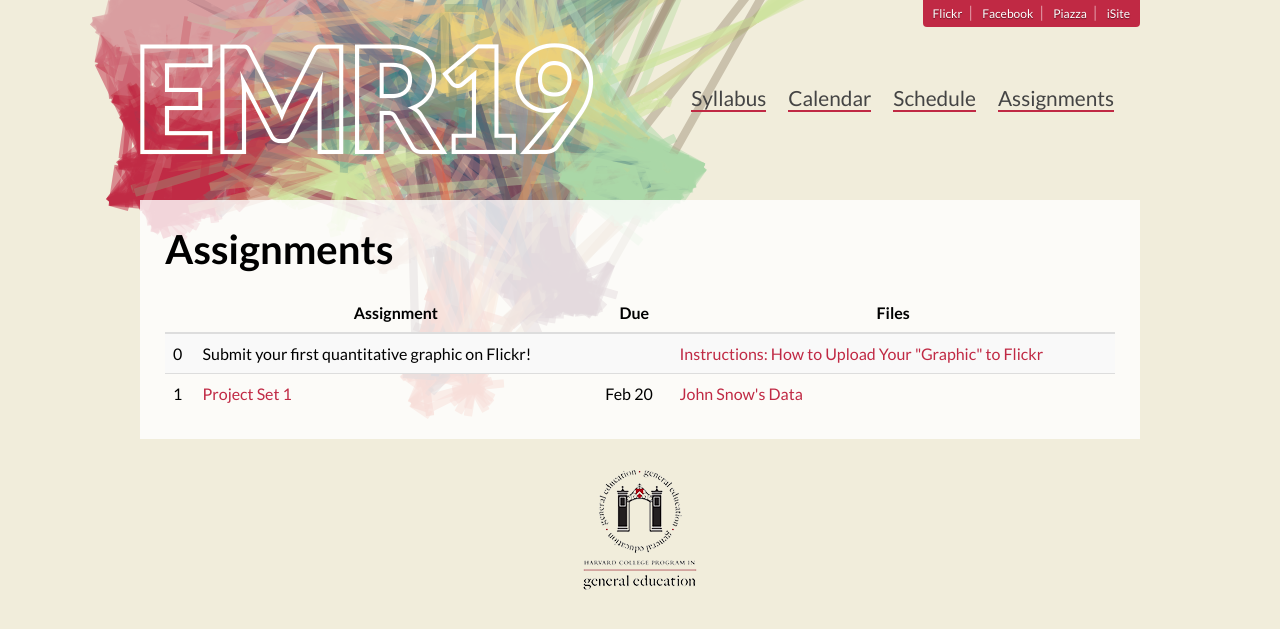
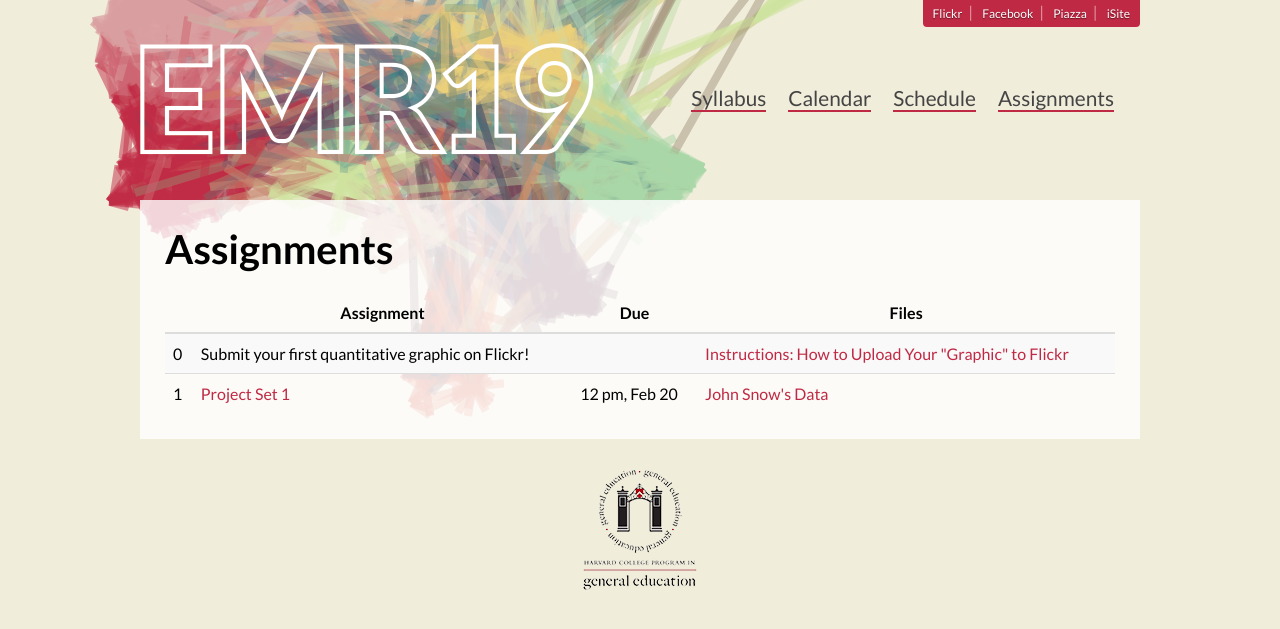
Before and after one commit to emr19/emr19.github.io, a Jekyll site: the page built from assignments/index.html, in a window 1280 px wide. Shown: the top 629 px of the page. Built offline with Jekyll 4.4.1, drawn with Linux system fonts in a browser that asks for light colours; Markdown is read by kramdown in place of the engine named in the settings.

Commit message:
add due time

```diff
--- a/assignments/index.html
+++ b/assignments/index.html
@@ -24,7 +24,7 @@ title: Assignments
     <tr>
       <td>1</td>
       <td><a href="https://www.dropbox.com/s/x88w5cvv9jh1k9y/projectset1_14.pdf">Project Set 1</a></td>
-      <td>Feb 20</td>
+      <td>12 pm, Feb 20</td>
       <td><a href="https://www.dropbox.com/sh/ix2zznt5mqgnlre/GNBOx18llW">John Snow's Data</a></td>
     </tr>
   </tbody>
```
